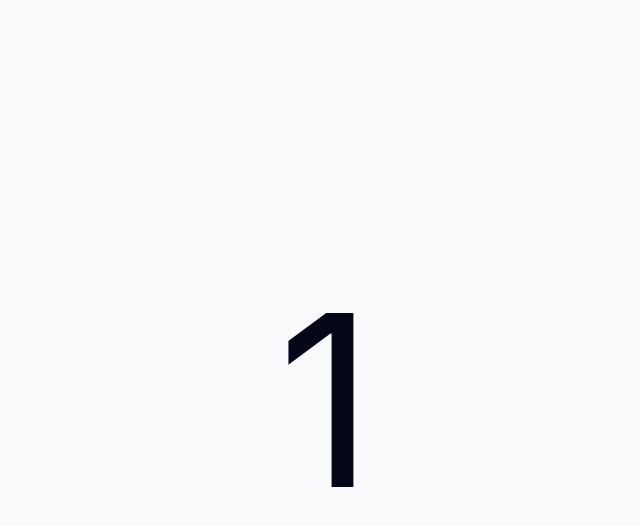
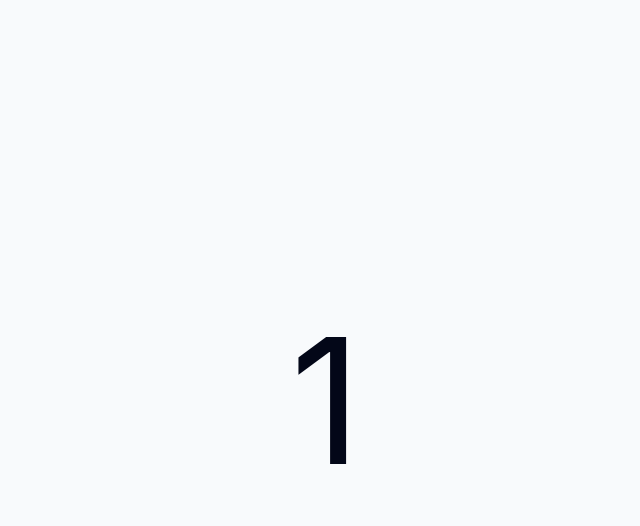
Before and after one commit to cawa-93/rocat, a Vue app: page / in a window 1280 px wide. Both pictures are taken after a click on the button "Tap to start". Shown: the top 526 px of the page, without its empty margins (314-954 px from the left). Built offline with nearby package versions, Linux system fonts and the light colour scheme.

Commit message:
fix overfloationg

```diff
--- a/src/components/GameScore.vue
+++ b/src/components/GameScore.vue
@@ -92,6 +92,7 @@ section {
   font-weight: lighter;
   font-size: 2em;
   padding: 20px 10%;
+  overflow: hidden;
 }
 
 .score-section {
--- a/src/components/LaunchZone.vue
+++ b/src/components/LaunchZone.vue
@@ -116,9 +116,7 @@ function launchRocket(from) {
     </div>
 
     <div id="map-container">
-      <svg ref="moscovia" id="moscovia" xmlns:mapsvg="http://mapsvg.com" xmlns:dc="http://purl.org/dc/elements/1.1/"
-           xmlns:rdf="http://www.w3.org/1999/02/22-rdf-syntax-ns#" xmlns:svg="http://www.w3.org/2000/svg"
-           xmlns="http://www.w3.org/2000/svg" mapsvg:geoViewBox="19.642502 81.857875 190.345967 41.185573"
+      <svg ref="moscovia" id="moscovia"
            viewBox="0 0 1224.449 760.6203" width="1224.449" height="760.6203">
 
         <path
@@ -385,7 +383,7 @@ function launchRocket(from) {
   background: var(--background);
   width: 100%;
   height: 100%;
-  font-size: 15em;
+  font-size: 11em;
   padding: 3rem;
   box-sizing: border-box;
   display: flex;
@@ -453,7 +451,8 @@ function launchRocket(from) {
   flex-direction: column;
   align-items: center;
   justify-content: center;
-  overflow: clip;
+  overflow: hidden;
+  user-select: none;
 }
 
 #launch-zone-rockets-container {
--- a/src/style.css
+++ b/src/style.css
@@ -16,6 +16,7 @@ html, body {
   padding: 0;
   background: var(--background);
   color: var(--foreground);
+  overflow: hidden;
 }
 
 button, a {
```
